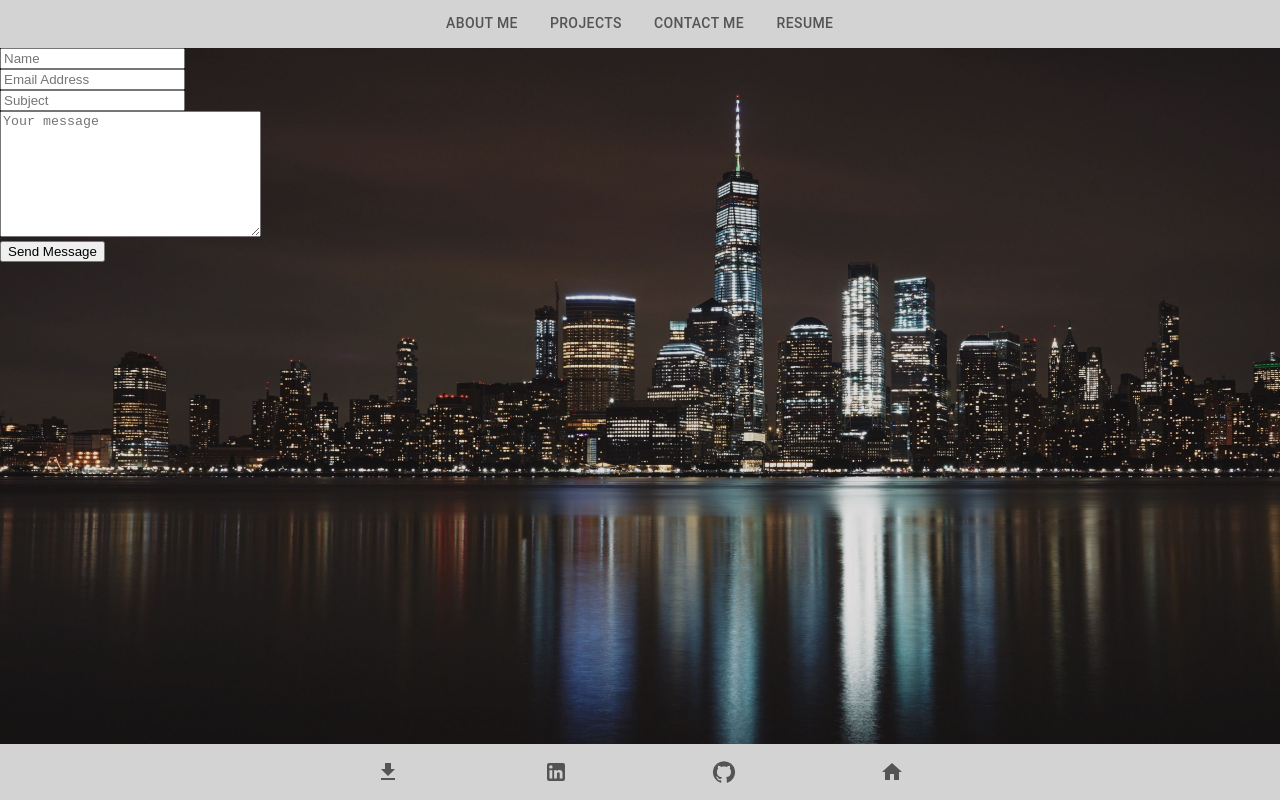
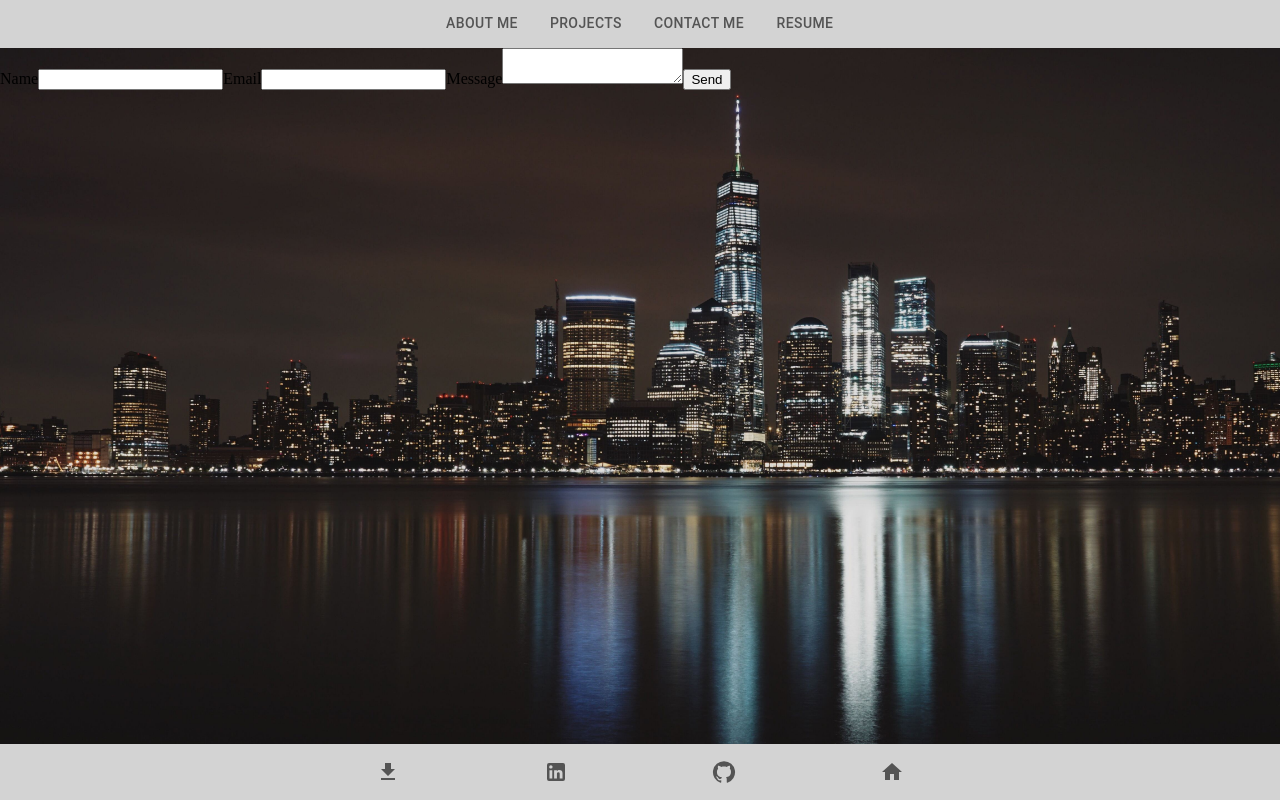
Before and after one commit to CallMeIce/isaak-react-portfolio, a React (Create React App) app: page /Contact in a window 1280 px wide. Built offline with nearby package versions, Linux system fonts and the light colour scheme.

Commit message:
got emailjs to work now just have to style it

```diff
--- a/src/components/Contact.js
+++ b/src/components/Contact.js
@@ -1,45 +1,40 @@
-import emailjs from "emailjs-com";
-import React from 'react';
+import emailjs from '@emailjs/browser';
+import React, { useRef } from 'react';
 
 export default function Contact() {
+    const form = useRef();
 
-    function sendEmail(e) {
+    const sendEmail = (e) => {
         e.preventDefault();
 
-
-      emailjs.sendForm('gmail', 'template_m9ebzlg', e.target, 'tbuScqCg_Kjiy9imi' )
-      .then((result)=>{
+        emailjs.sendForm('service_bx7fhce', 'template_m9ebzlg', e.target, 'tbuScqCg_Kjiy9imi')
+            .then((result) => {
                 console.log(result.text);
             }, (error) => {
                 console.log(error.text);
             });
     }
 
-    return(
-      <div>
+    return (
         <div className="container">
-          <form onSubmit={sendEmail}>
-                  <div>
-                      <div>
-                          <input type="text" className="form-control" placeholder="Name" name="name"/>
-                      </div>
-                      <div>
-                          <input type="email" className="form-control" placeholder="Email Address" name="email"/>
-                      </div>
-                      <div>
-                          <input type="text" className="form-control" placeholder="Subject" name="subject"/>
-                      </div>
-                      <div>
-                          <textarea className="form-control" id="" cols="30" rows="8" placeholder="Your message" name="message"></textarea>
-                      </div>
-                      <div>
-                          <input type="submit" className="btn btn-info" value="Send Message"></input>
-                      </div>
-                  </div>
+            <form ref={form} onSubmit={sendEmail}>
+                <label>Name</label>
+                <input type="text" name="name" />
+                <label>Email</label>
+                <input type="email" name="email" />
+                <label>Message</label>
+                <textarea name="message" />
+                <input type="submit" value="Send" />
             </form>
-          </div>
         </div>
     )
 }
 
 //*still gotta work on emailjs
+
+// const styles = {
+//     contactStyle: {
+//     justifyContent: 'center',
+//     position: 'absolute',
+//     },
+//   };
--- a/src/index.js
+++ b/src/index.js
@@ -4,6 +4,7 @@
 import { BrowserRouter } from "react-router-dom"
 import Header from './components/Header'
 import Footer from './components/Footer'
+
 
 const root = ReactDOM.createRoot(document.getElementById('root'));
 
```
Lines whose indentation alone changed are shown as unchanged.
